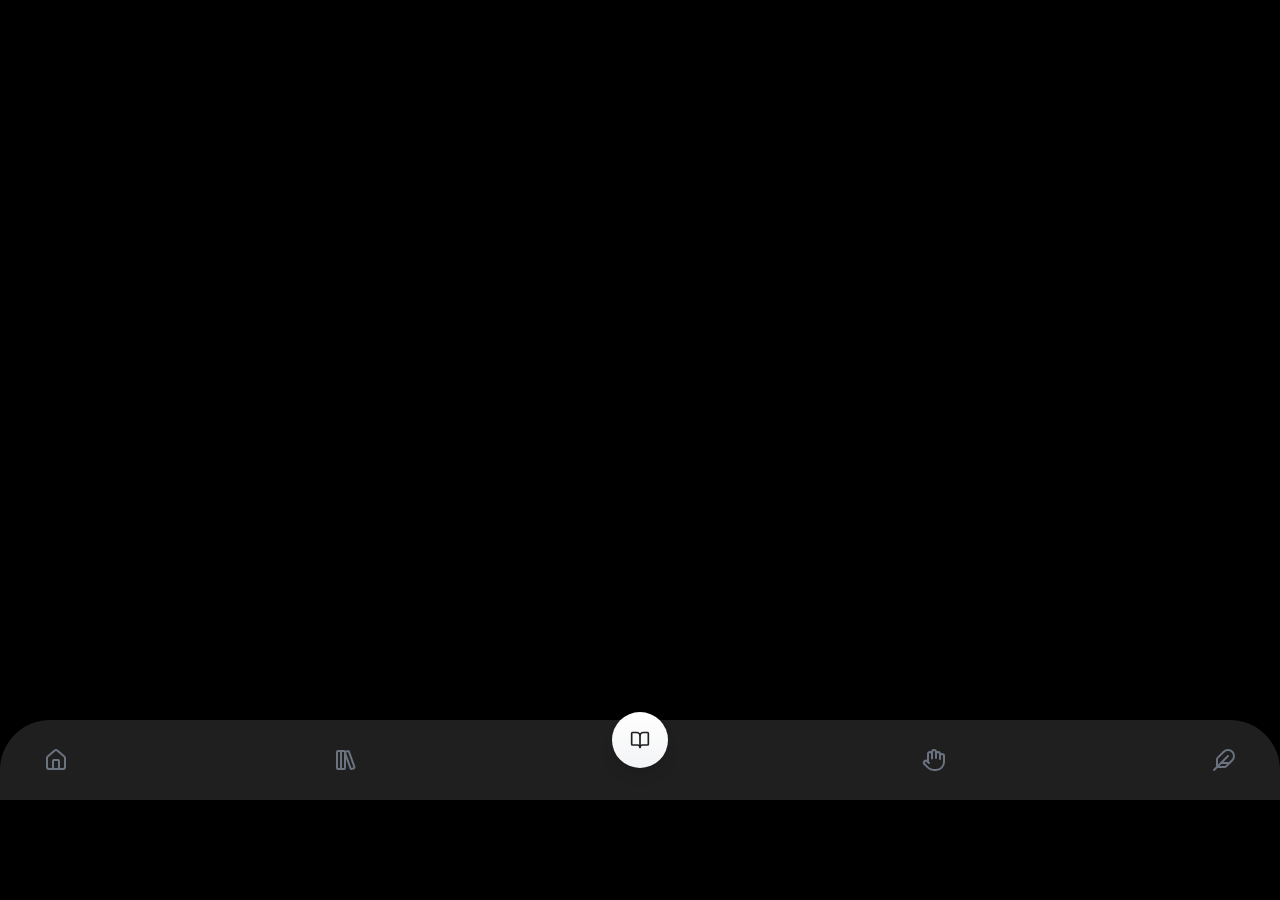
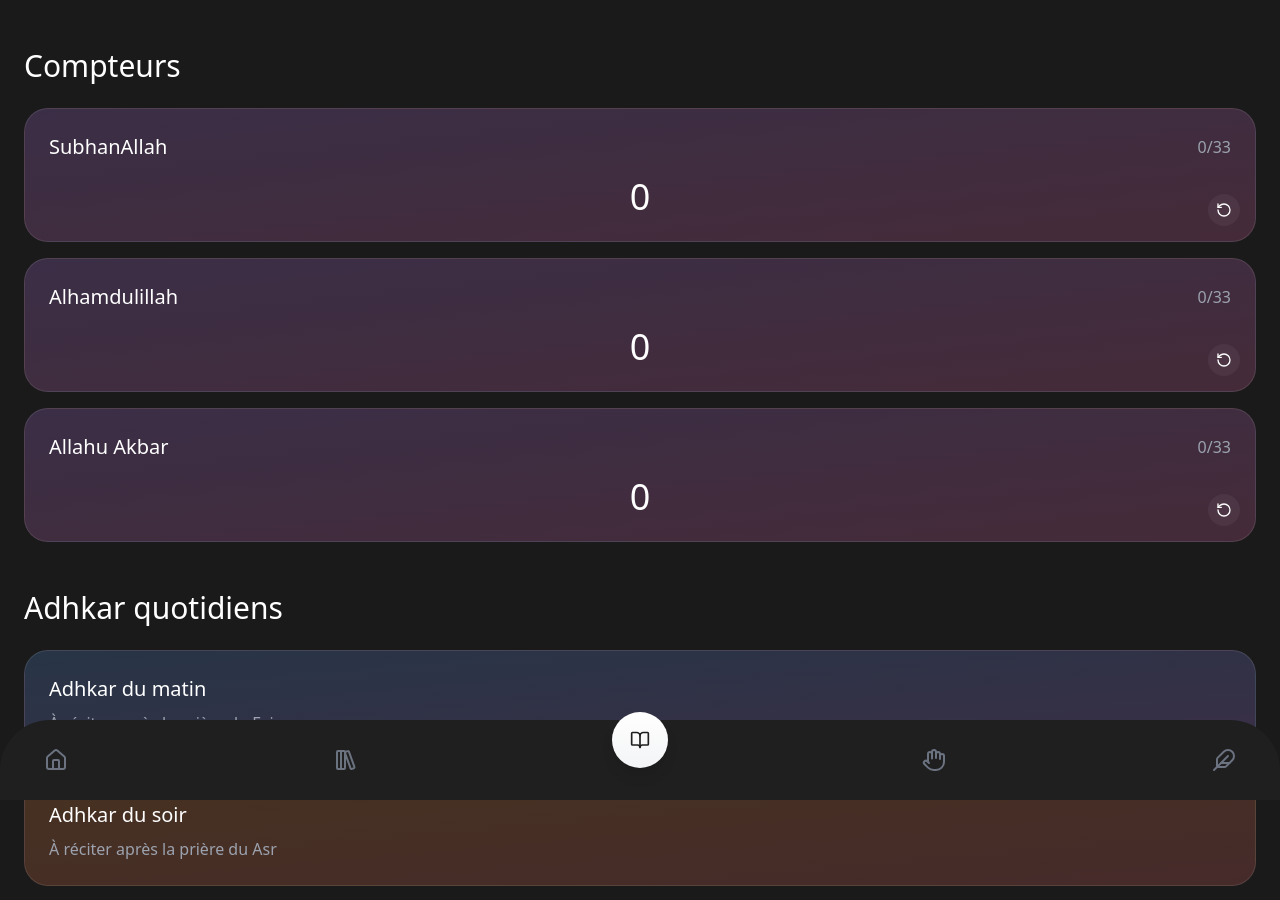
Before and after one commit to benstitousofiane/yahtaz, a Next.js app: page /dhikr in a window 1280 px wide. Before the commit this address had no page. Shown: the top 900 px of the page. Before the commit the page ends 800 px from the top, so only its background shows below. Built offline with nearby package versions, Linux system fonts and the light colour scheme.

Commit message:
feat: Dhikr page & app colors

```diff
--- /dev/null
+++ b/app/dhikr/page.tsx
@@ -0,0 +1,90 @@
+"use client"
+import { RotateCcw } from 'lucide-react'
+import { useState } from 'react'
+
+interface Counter {
+  name: string
+  count: number
+  target: number
+}
+
+export default function DhikrPage() {
+  const [counters, setCounters] = useState<Counter[]>([
+    { name: "SubhanAllah", count: 0, target: 33 },
+    { name: "Alhamdulillah", count: 0, target: 33 },
+    { name: "Allahu Akbar", count: 0, target: 33 }
+  ])
+
+  const updateCount = (index: number) => {
+    setCounters(prev => prev.map((counter, i) => {
+      if (i === index) {
+        const newCount = counter.count + 1
+        return { ...counter, count: Math.min(newCount, counter.target) }
+      }
+      return counter
+    }))
+  }
+
+  const resetCounter = (index: number) => {
+    setCounters(prev => prev.map((counter, i) =>
+      i === index ? { ...counter, count: 0 } : counter
+    ))
+  }
+
+  return (
+    <main className="min-h-screen bg-[#1A1A1A] p-6 pt-12">
+      <div className="mb-12">
+        <h1 className="text-3xl font-light text-white mb-6">Compteurs</h1>
+        <div className="grid gap-4">
+          {counters.map((counter, index) => (
+            <div key={counter.name} className="relative">
+              <button
+                onClick={() => updateCount(index)}
+                className="w-full bg-gradient-to-br from-purple-400/20 to-pink-400/20 p-6 rounded-3xl backdrop-blur-sm border border-white/10 hover:border-white/20 transition-all"
+              >
+                <div className="flex justify-between items-center mb-4">
+                  <h2 className="text-xl font-medium text-white">{counter.name}</h2>
+                  <span className="text-gray-400">{counter.count}/{counter.target}</span>
+                </div>
+                <div className="flex items-center justify-center">
+                  <div className="text-4xl font-light text-white">{counter.count}</div>
+                </div>
+              </button>
+              {/* Bouton reset en position absolue */}
+              <button
+                onClick={(e) => {
+                  e.stopPropagation();
+                  resetCounter(index);
+                }}
+                className="absolute bottom-4 right-4 p-2 rounded-full bg-white/5 hover:bg-white/10 text-white transition-colors"
+              >
+                <RotateCcw className="w-4 h-4" />
+              </button>
+            </div>
+          ))}
+        </div>
+      </div>
+
+      {/* Grille des Adhkar */}
+      <div>
+        <h2 className="text-3xl font-light text-white mb-6">Adhkar quotidiens</h2>
+        <div className="grid gap-4">
+          <button className="w-full bg-gradient-to-br from-blue-400/20 to-purple-400/20 p-6 rounded-3xl backdrop-blur-sm border border-white/10 group hover:border-white/20 transition-all text-left">
+            <h3 className="text-xl font-medium text-white mb-2">Adhkar du matin</h3>
+            <p className="text-gray-400">À réciter après la prière du Fajr</p>
+          </button>
+
+          <button className="w-full bg-gradient-to-br from-orange-400/20 to-red-400/20 p-6 rounded-3xl backdrop-blur-sm border border-white/10 group hover:border-white/20 transition-all text-left">
+            <h3 className="text-xl font-medium text-white mb-2">Adhkar du soir</h3>
+            <p className="text-gray-400">À réciter après la prière du Asr</p>
+          </button>
+
+          <button className="w-full bg-gradient-to-br from-green-400/20 to-teal-400/20 p-6 rounded-3xl backdrop-blur-sm border border-white/10 group hover:border-white/20 transition-all text-left mb-24">
+            <h3 className="text-xl font-medium text-white mb-2">Après la prière</h3>
+            <p className="text-gray-400">À réciter après chaque prière obligatoire</p>
+          </button>
+        </div>
+      </div>
+    </main>
+  )
+}
--- a/app/globals.css
+++ b/app/globals.css
@@ -1,3 +1,26 @@
 @tailwind base;
 @tailwind components;
 @tailwind utilities;
+
+:root {
+  --background: #F8F9FA;
+  --foreground: #212529;
+  --muted: #6C757D;
+  --accent: #1F1F1F;
+}
+
+body {
+  background-color: var(--background);
+  color: var(--foreground);
+}
+
+.text-muted-foreground {
+  color: var(--muted);
+}
+
+/* Ombre subtile pour les cartes */
+.shadow-sm {
+  box-shadow: 0 1px 3px rgba(0,0,0,0.05);
+}
+
+/* Garder la bottom bar comme elle est */
```
